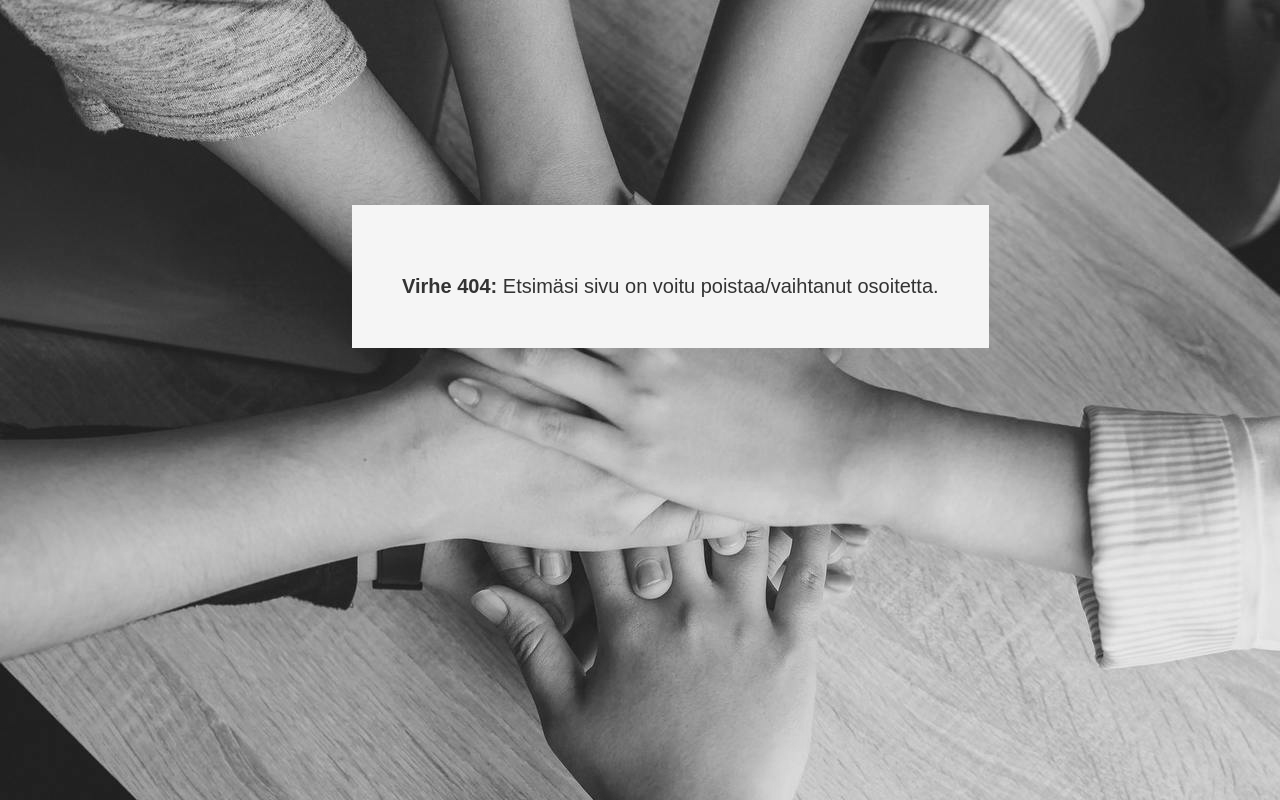
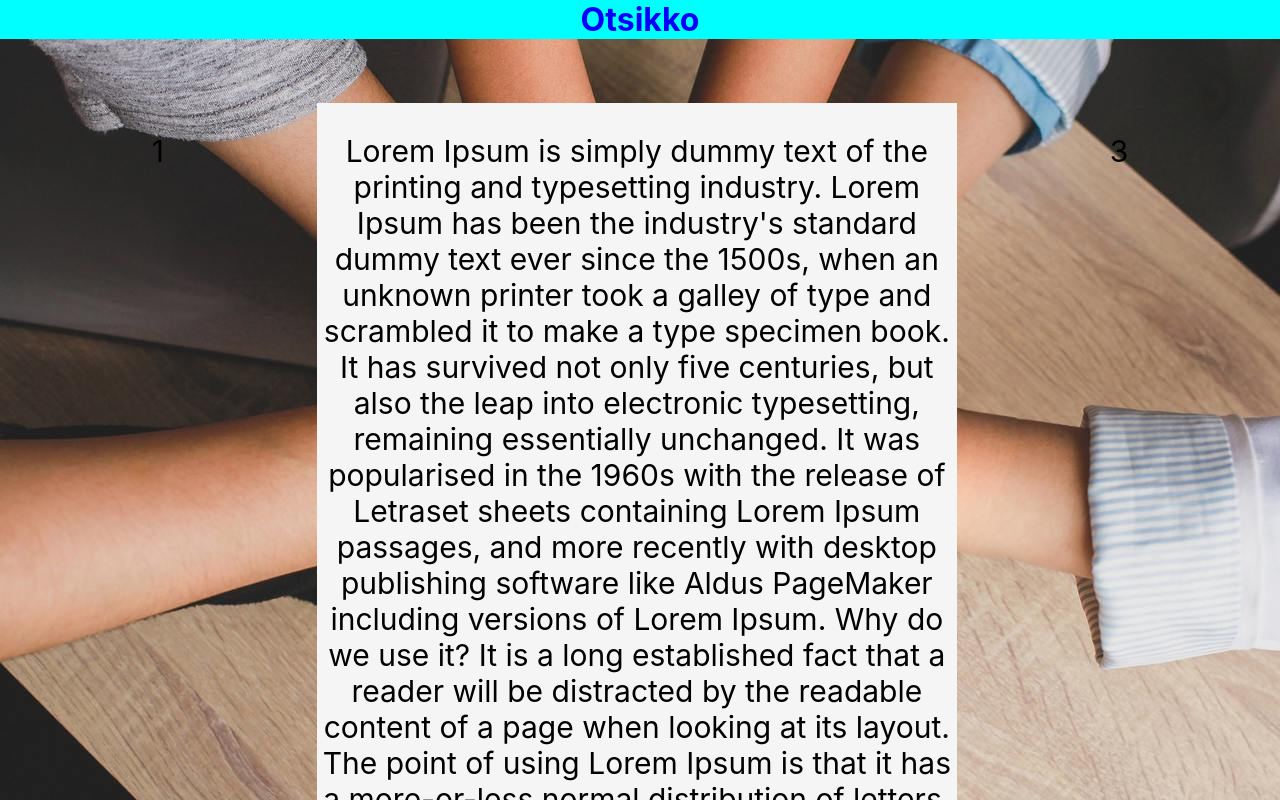
Before and after one commit to MirGitAtGitHub/RekrySalo, a React (Create React App) app in the folder rekrysalo/: page /TestPage in a window 1280 px wide. Before the commit this address had no page. Shown: the top 800 px of the page. Built offline with nearby package versions, Linux system fonts and the light colour scheme.

Commit message:
Prototype page
new life begins :pray:

```diff
--- a/rekrysalo/src/App.js
+++ b/rekrysalo/src/App.js
@@ -4,6 +4,7 @@ import Page1 from "./pages/Page1";
 import Page2 from "./pages/Page2";
 import Page3 from "./pages/Page3";
 import NoPage from "./pages/NoPage";
+import TestPage from './pages/TestPage';
 function App(props) {
   return (
     <BrowserRouter>
@@ -13,6 +14,7 @@ function App(props) {
           <Route path={"/Page2"} element={<Page2 />} />
           <Route path={"/Page1"} element={<Page1 />} />
           <Route path={"*"} element={<NoPage />} />
+          <Route path={"/TestPage"} element={<TestPage />} />
       </Routes>
     </BrowserRouter>
   );
--- /dev/null
+++ b/rekrysalo/src/pages/TestPage.js
@@ -0,0 +1,44 @@
+import {HomeBackImage} from "../modules/HomeBackImage";
+import './testPage.css';
+
+export const TestPage = () => {
+    return(
+        <div>
+            <div className="headeri-space">
+
+                <div className="headeri">
+                    <h1 className='Blue'>Otsikko</h1>
+                </div>
+
+                <div className='headeri-grid'>
+                    <div class="item2">1 </div>
+                    <div class="item">Lorem Ipsum is simply dummy text of the printing and typesetting industry. Lorem Ipsum has been the industry's standard dummy text ever since the 1500s, when an unknown printer took a galley of type and scrambled it to make a type specimen book. It has survived not only five centuries, but also the leap into electronic typesetting, remaining essentially unchanged. It was popularised in the 1960s with the release of Letraset sheets containing Lorem Ipsum passages, and more recently with desktop publishing software like Aldus PageMaker including versions of Lorem Ipsum.
+
+Why do we use it?
+It is a long established fact that a reader will be distracted by the readable content of a page when looking at its layout. The point of using Lorem Ipsum is that it has a more-or-less normal distribution of letters, as opposed to using 'Content here, content here', making it look like readable English. Many desktop publishing packages and web page editors now use Lorem Ipsum as their default model text, and a search for 'lorem ipsum' will uncover many web sites still in their infancy. Various versions have evolved over the years, sometimes by accident, sometimes on purpose (injected humour and the like).
+
+
+Where does it come from?
+Contrary to popular belief, Lorem Ipsum is not simply random text. It has roots in a piece of classical Latin literature from 45 BC, making it over 2000 years old. Richard McClintock, a Latin professor at Hampden-Sydney College in Virginia, looked up one of the more obscure Latin words, consectetur, from a Lorem Ipsum passage, and going through the cites of the word in classical literature, discovered the undoubtable source. Lorem Ipsum comes from sections 1.10.32 and 1.10.33 of "de Finibus Bonorum et Malorum" (The Extremes of Good and Evil) by Cicero, written in 45 BC. This book is a treatise on the theory of ethics, very popular during the Renaissance. The first line of Lorem Ipsum, "Lorem ipsum dolor sit amet..", comes from a line in section 1.10.32.
+
+The standard chunk of Lorem Ipsum used since the 1500s is reproduced below for those interested. Sections 1.10.32 and 1.10.33 from "de Finibus Bonorum et Malorum" by Cicero are also reproduced in their exact original form, accompanied by English versions from the 1914 translation by H. Rackham.
+
+</div>
+                    <div class="item2">3</div>
+                </div>
+
+                <div className="footeri">
+                    <p>this is a footer!</p>
+                </div>
+
+                <div className="layer">
+                    <HomeBackImage />
+                </div>
+
+            </div>
+
+        </div>
+    );
+}
+
+export default TestPage;
--- /dev/null
+++ b/rekrysalo/src/pages/testPage.css
@@ -0,0 +1,48 @@
+html {
+    background-image: url("../images/teamwork.jpg");
+    background-attachment: fixed;
+}
+
+.headeri {
+    position: relative;
+    left: 0;
+    right: 0;
+    background-color: aqua;
+    text-align: center;
+}
+.headeri-grid {
+    margin-top: 5%;
+    height:100%;
+    display: grid;
+    grid-template-columns: auto 50% auto;
+    gap: 1px;
+    grid: auto auto auto;
+}
+.footeri{
+    padding: 1%;
+    background-color: blueviolet;
+    text-align: center;
+}
+
+.item {
+    margin-top: 0;
+    background-color: whitesmoke;
+    text-align: center;
+    padding: 30px 0;
+    font-size: 30px;
+}
+
+.item2 {
+    margin-top: 0;
+    text-align: center;
+    padding: 30px 0;
+    font-size: 30px;
+}
+.Blue {
+    color: blue;
+    margin-bottom: 0;
+    margin-top: 0;
+}
+.layer{
+    z-index: 0;
+}
```
